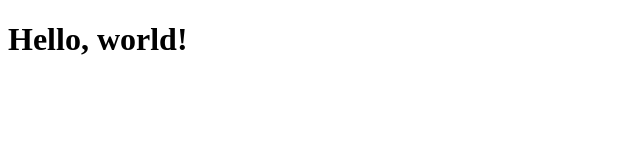
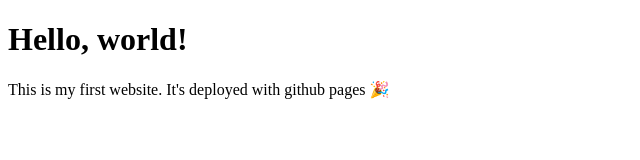
Before and after one commit to arfajfer/my-first-repo, a plain HTML site: page index.html in a window 1280 px wide. Shown: the whole page, without its empty margins (0-640 px from the left). Drawn offline with Linux system fonts and the light colour scheme.

Commit message:
I added some text

```diff
--- a/index.html
+++ b/index.html
@@ -8,5 +8,6 @@
 </head>
 <body>
     <h1>Hello, world!</h1>
+    <p>This is my first website. It's deployed with github pages 🎉</p>
 </body>
 </html>
```
